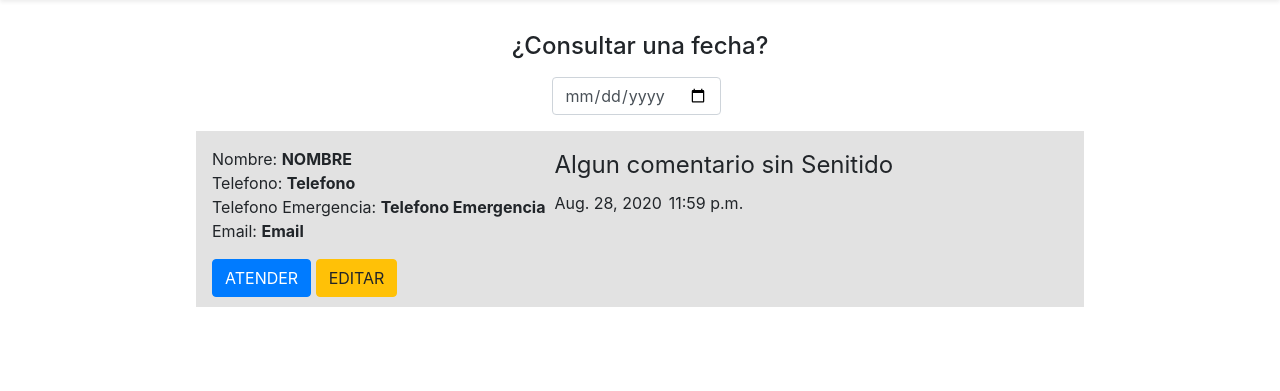
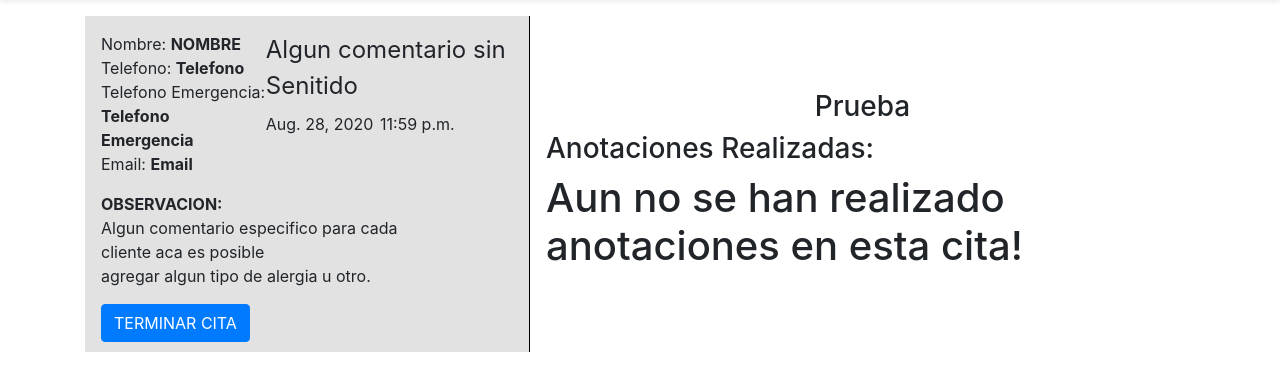
Before and after one commit to Analisis-y-Diseno-1/calendariocitas, a Django app: page /citas/1 in a window 1280 px wide. Shown: the part 73-464 px from the top of the page. Run offline with Django 3.2, Linux system fonts and the light colour scheme; data comes from the database, SQL or seed files in the repository; both versions use the stored data as it was after the commit; some libraries are stand-ins or nearby versions.

Commit message:
agregando detalle de la cita

```diff
--- a/pages/urls.py
+++ b/pages/urls.py
@@ -5,7 +5,7 @@ from anotacion.views import crear_anotacion,modificar_anotacion,listado_anotacio
 urlpatterns = [
     path('', HomePageView.as_view(), name='home'),
     path('citas', AppointmentsListView.as_view(), name='citas'),
-    path('citas/<int:pk>', AppointmentsListView.as_view(), name='cita_detail'),
+    path('citas/<int:pk>', AppointmentDetailView.as_view(), name='cita_detail'),
     path('anotacion/', crear_anotacion, name='anotacion'),
     path('listado_anotaciones/', listado_anotaciones, name='listado_anotaciones'),
     path('modificar_anotacion/<id>', modificar_anotacion, name='modificar_anotacion'),
--- /dev/null
+++ b/static/css/cita_atender.css
@@ -0,0 +1,77 @@
+.calendar{
+    display: flex;
+    justify-content: center;
+    align-items: center;
+    padding:1rem;
+}
+
+.citas{
+    display: grid;
+    grid-template-rows: auto;
+    grid-template-columns: 40% 60%;
+    grid-template-areas:
+    "cita anotaciones";
+}
+
+.citas .anotaciones{
+    grid-area: anotaciones;
+    display: flex;
+    justify-content: center;
+    align-items: center;
+    flex-direction: column;
+    padding: 1rem;
+    border-left: 1px solid black;
+}
+.citas .cita{
+    grid-area: cita;
+    background-color: #dededede;
+    min-width: 80%;
+    padding:1rem;
+    display: grid;
+    grid-template-rows: auto auto 2rem;
+    grid-template-columns: 40% 60%;
+    grid-template-areas:
+    "paciente resumen"
+    " observaciones observaciones"
+    "actions actions";
+}
+
+.citas .cita .observaciones {
+    grid-area: observaciones;
+    /* display: flex;
+    align-items: center;
+    justify-content: center; */
+}
+
+.citas .cita .paciente{
+    grid-area: paciente;
+}
+
+.citas .cita .resumen{
+    grid-area: resumen;
+    font-size:1.5rem;
+}
+
+.citas .cita .resumen small{
+    font-size: 1rem;
+}
+
+.citas .cita .actions{
+    grid-area: actions;
+}
+
+@media only screen and (max-width: 600px) {
+    .citas .cita{
+        background-color: #dededede;
+        min-width: 80%;
+        padding:1rem;
+        display: grid;
+        grid-template-rows: auto auto auto auto;
+        grid-template-columns: auto;
+        grid-template-areas:
+        "paciente "
+        "resumen"
+        "observaciones"
+        "actions";
+    }
+  }
--- a/templates/anotacion/listado_anotaciones.html
+++ b/templates/anotacion/listado_anotaciones.html
@@ -1,6 +1,4 @@
 {%extends '_base.html'%}
-
-
 {% block content %}
 <h3>
     Anotaciones Realizadas:
--- a/templates/citas/cita_detail.html
+++ b/templates/citas/cita_detail.html
@@ -1 +1,77 @@
-{% extends '_base.html' %} {% block content %} Detalle {% endblock content %}
+{% extends '_base.html' %}
+{% load static %}
+{% block title %}Cita{% endblock %}
+{% block css %}
+    <link rel="stylesheet" href="{% static 'css/cita_atender.css' %}" />
+{% endblock css %}
+{% block content %}
+
+<div class="citas">
+    <div class="cita">
+        <div class="paciente">
+            <p>
+                Nombre: <strong>NOMBRE</strong></br>
+                Telefono: <strong>Telefono</strong></br>
+                Telefono Emergencia: <strong>Telefono Emergencia</strong></br>
+                Email: <strong>Email</strong></br>
+            </p>
+        </div>
+        <div class="observaciones">
+            <p>
+                <strong>OBSERVACION:</strong>
+                </br>
+                Algun comentario especifico para cada </br>
+                cliente aca es posible </br>
+                agregar algun tipo de alergia u otro.
+            </p>
+        </div>
+        <div class="resumen">
+            <p>
+                {{cita}} </br>
+                <small>{{cita.fecha_cita}}</small>
+                <small>{{cita.hora_cita}}</small>
+            </p>
+        </div>
+        <div class="actions">
+            <a href="{{ cita.get_absolute_url }}" class="btn btn-primary "> TERMINAR CITA </a>
+        </div>
+    </div>
+    <div class="anotaciones">
+        <div class="agregar_nueva">
+            {% include 'anotacion/anotacion_form.html' %}
+        </div>
+        <div class="lista">
+            <h3>
+                Anotaciones Realizadas:
+            </h3>
+            {% if lista_anotaciones %}
+                <table class="table table-bordered">
+                    <thead>
+                        <tr>
+                            <td>No Anotacion</td>
+                            <td>Descripcion </td>
+                            <td>Opciones</td>
+                        </tr>
+                    </thead>
+                    <tbody>
+                        {% for anotacion in lista_anotaciones %}
+                        <tr>
+                            <td>{{ anotacion.no_anotacion }}</td>
+                            <td>{{ anotacion.descripcion }}</td>
+                            <td>
+                                <a class="btn btn-primary" href="{% url 'modificar_anotacion' anotacion.no_anotacion %}">Modificar</a>
+                                <a class="btn btn-danger" href="#">Eliminar</a>
+                            </td>
+                        </tr>
+                        {% endfor %}
+                    </tbody>
+                </table>
+            {% else %}
+                <h1>Aun no se han realizado anotaciones en esta cita!</h1>
+            {% endif %}
+        </div>
+    </div>
+</div>
+
+
+{% endblock content %}
```
Also changed, not shown: anotacion/tests.py (+36 -40 lines), cita/tests.py (+15 -15 lines), db.sqlite3.
